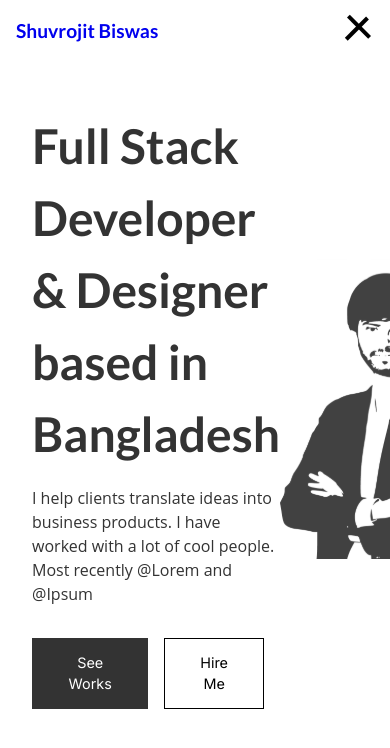
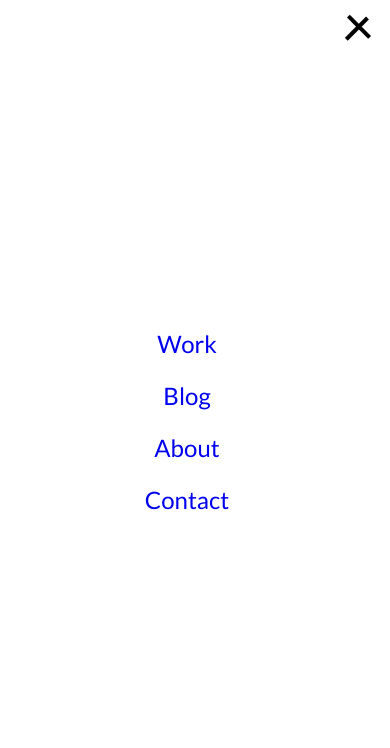
Before and after one commit to shuvrojit/shuvrojit.github.io, a Next.js app: page / in a window 390 px wide. Both pictures are taken after a click on the element 359 px from the left and 31 px from the top of the page. Shown: the top 748 px of the page. Built offline with nearby package versions, Linux system fonts and the light colour scheme.

Commit message:
Fix isses related to next build
removed setup pages in github workflow

```diff
--- a/src/components/header/index.tsx
+++ b/src/components/header/index.tsx
@@ -107,7 +107,7 @@ const Header = () => {
         <NavTitle className={latoBold.className}>
           <Link href="/">Shuvrojit Biswas</Link>
         </NavTitle>
-        <NavList $isopen={isOpen} className={latoMedium.className}>
+        <NavList isopen={isOpen} className={latoMedium.className}>
           <NavItem>
             <Link href="/work">Work</Link>
           </NavItem>
```
